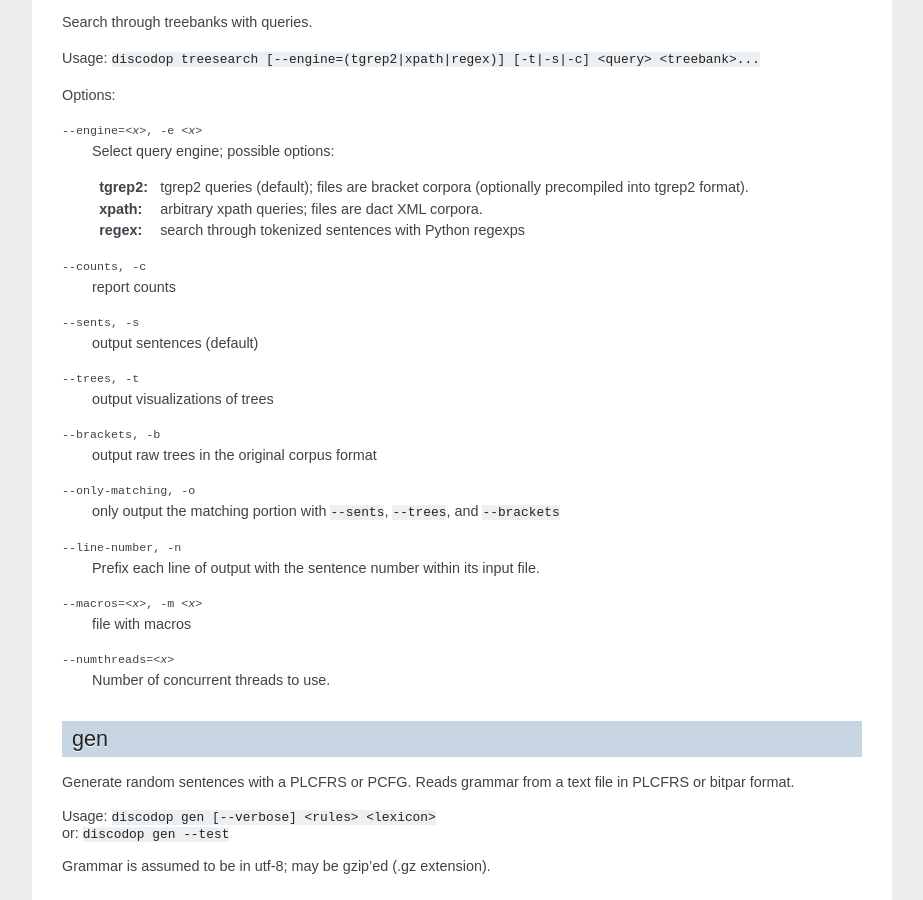
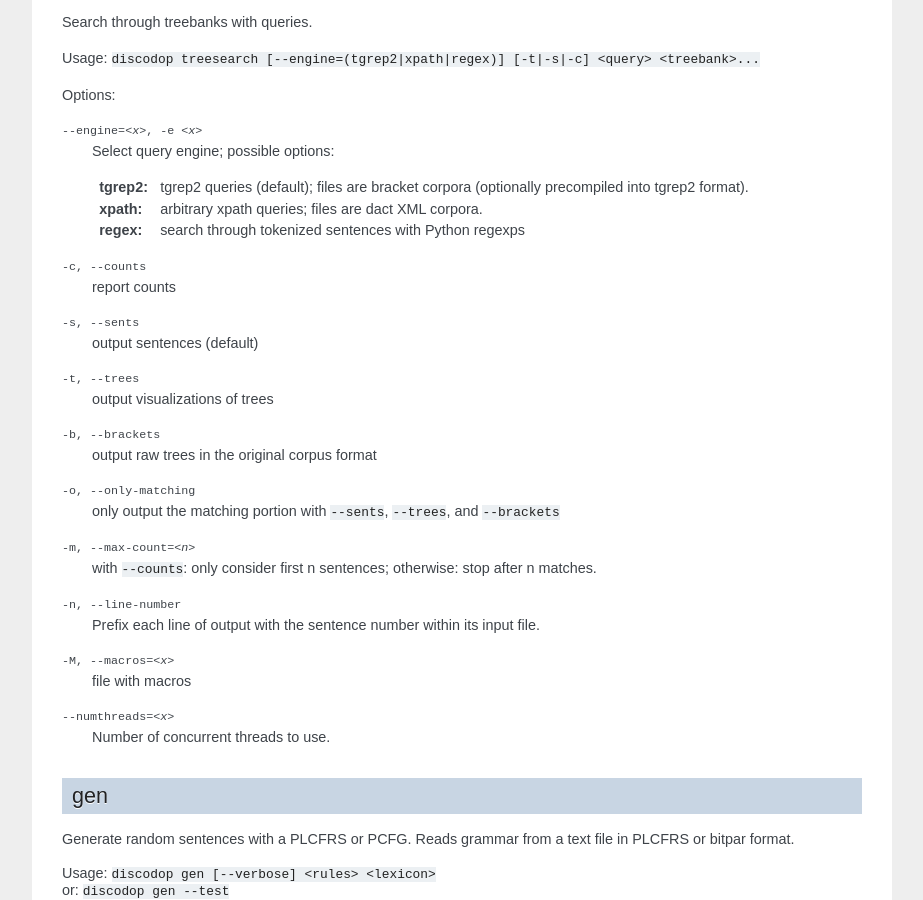
Before and after one commit to andreasvc/disco-dop, a Sphinx documentation site: the page built from docs/discodop.rst, in a window 1280 px wide and 900 px high, scrolled down 8916 px. Shown: the whole window, without its empty margins (198-1121 px from the left). Built offline with Sphinx 7.4.7, drawn with Linux system fonts in a browser that asks for light colours.

Commit message:
update treesearch CLI

```diff
--- a/docs/discodop.rst
+++ b/docs/discodop.rst
@@ -435,17 +435,20 @@ Options:
 
                 :xpath: arbitrary xpath queries; files are dact XML corpora.
                 :regex: search through tokenized sentences with Python regexps
---counts, -c    report counts
---sents, -s     output sentences (default)
---trees, -t     output visualizations of trees
---brackets, -b  output raw trees in the original corpus format
---only-matching, -o
+-c, --counts    report counts
+-s, --sents     output sentences (default)
+-t, --trees     output visualizations of trees
+-b, --brackets  output raw trees in the original corpus format
+-o, --only-matching
                 only output the matching portion
                 with ``--sents``, ``--trees``, and ``--brackets``
---line-number, -n
+-m, --max-count=<n>
+                with ``--counts``: only consider first n sentences;
+                otherwise: stop after n matches.
+-n, --line-number
                 Prefix each line of output with the sentence number within
                 its input file.
---macros=<x>, -m <x>
+-M, --macros=<x>
                 file with macros
 --numthreads=<x>
                 Number of concurrent threads to use.
```
Also changed, not shown: 1 other file.
